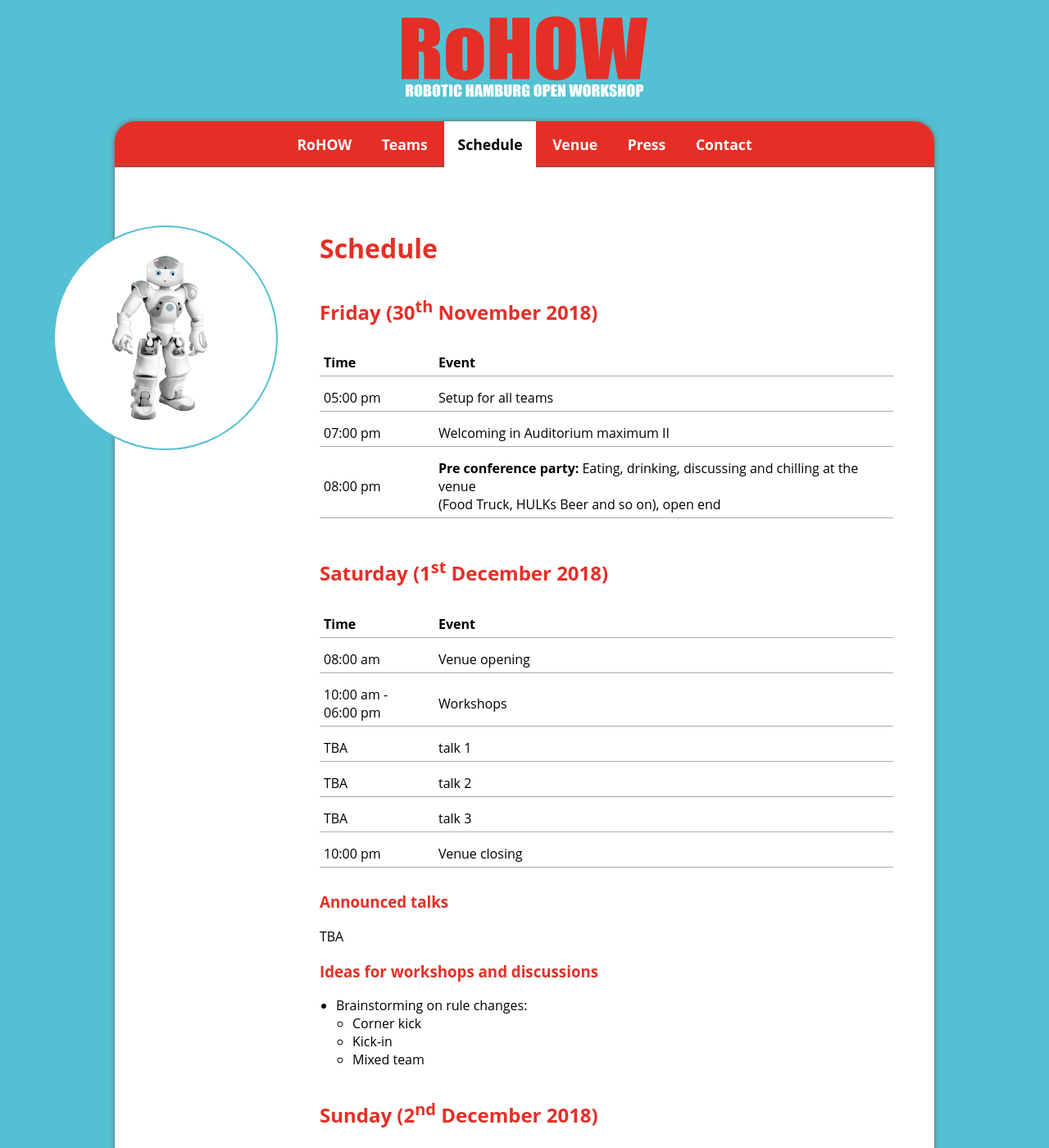
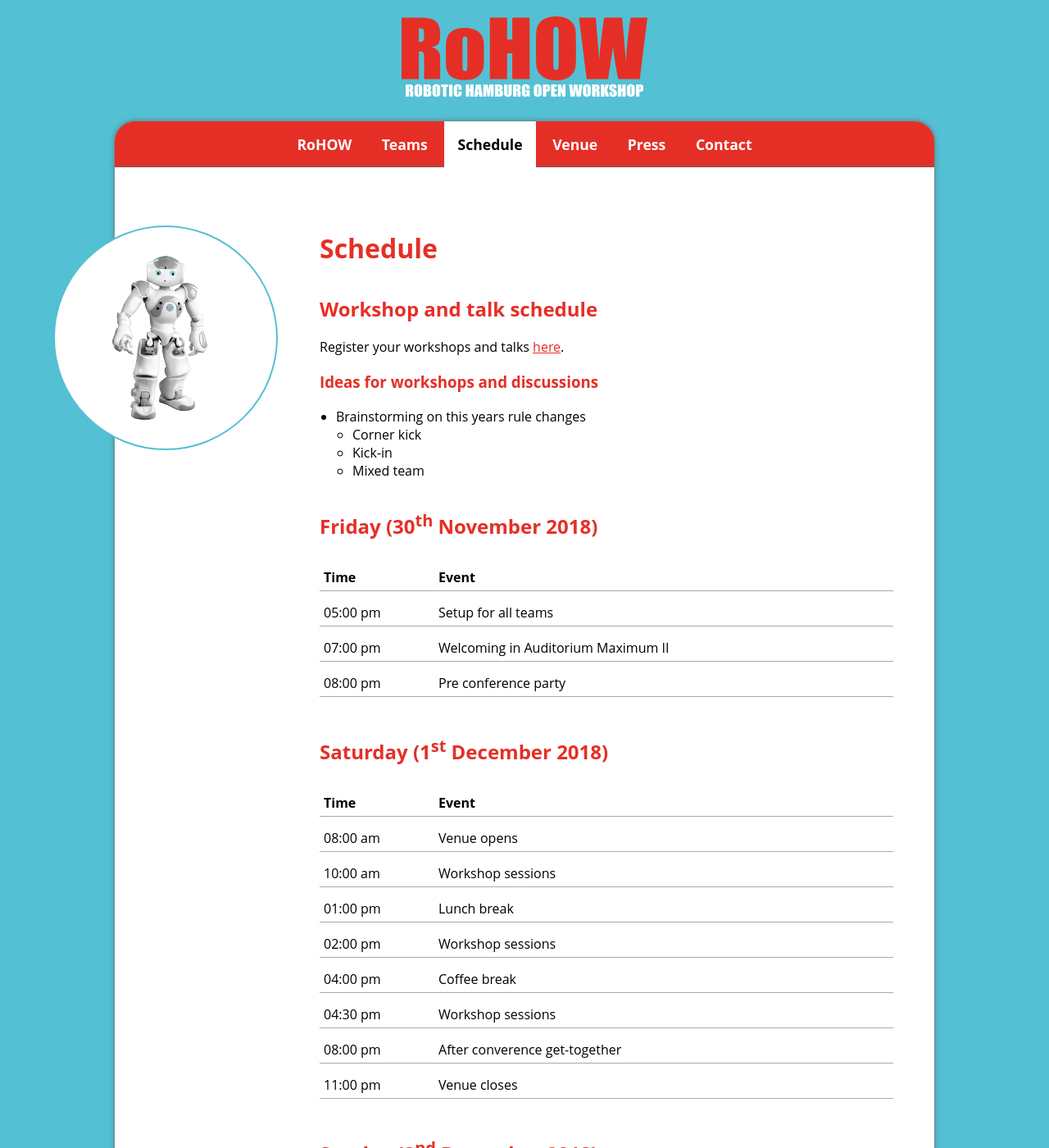
Before and after one commit to RHOrga/rhorga.github.io, a Jekyll site: the page built from 2018/en/schedule.md, in a window 1280 px wide and 1400 px high. Shown: the whole window at 82% size. Built offline with Jekyll 4.4.1, drawn with Linux system fonts in a browser that asks for light colours; some of the changed text lies outside the part shown.

Commit message:
Update schedule

```diff
--- a/2018/en/schedule.md
+++ b/2018/en/schedule.md
@@ -2,49 +2,55 @@
 title: Schedule
 layout: default-en-only-2018
 ---
+
+## Workshop and talk schedule
+
+Register your workshops and talks <a href="https://www.rohow.de/mopad">here</a>.
+
+### Ideas for workshops and discussions
+
+- Brainstorming on this years rule changes
+  - Corner kick
+  - Kick-in
+  - Mixed team
 
 ## Friday (30<sup>th</sup> November 2018)
 
 | Time     | Event                              |
 | :------  | :-------                           |
 | 05:00 pm | Setup for all teams                |
-| 07:00 pm | Welcoming in Auditorium maximum II |
-| 08:00 pm | **Pre conference party:** Eating, drinking, discussing and chilling at the venue <br>(Food Truck, HULKs Beer and so on), open end |
+| 07:00 pm | Welcoming in Auditorium Maximum II |
+| 08:00 pm | Pre conference party               |
 {: class="schedule"}
 
 ## Saturday (1<sup>st</sup> December 2018)
 
-| Time                   | Event                      |
-| :------                | :-------                   |
-| 08:00 am               | Venue opening              |
-| 10:00 am -<br>06:00 pm | Workshops                  |
-| TBA                    | talk 1                     |
-| TBA                    | talk 2                     |
-| TBA                    | talk 3                     |
-| 10:00 pm               | Venue closing              |
+| Time     | Event                         |
+| :------  | :-------                      |
+| 08:00 am | Venue opens                   |
+| 10:00 am | Workshop sessions             |
+| 01:00 pm | Lunch break                   |
+| 02:00 pm | Workshop sessions             |
+| 04:00 pm | Coffee break                  |
+| 04:30 pm | Workshop sessions             |
+| 08:00 pm | After converence get-together |
+| 11:00 pm | Venue closes                  |
+{: class="schedule"}
+
+## Sunday (2<sup>nd</sup> December 2018)
+
+| Time     | Event             |
+| :------  | :-------          |
+| 08:00 am | Venue opens       |
+| 10:00 am | Workshop sessions |
+| 01:00 pm | Lunch break       |
+| 02:00 pm | Workshop sessions |
+| 04:00 pm | Coffee break      |
+| 04:30 pm | Workshop sessions |
+| 06:00 pm | Converence end    |
 {: class="schedule"}
 
 ### Announced talks
 
-TBA
-
-### Ideas for workshops and discussions
-
-- Brainstorming on rule changes:
-  - Corner kick
-  - Kick-in
-  - Mixed team
-
-## Sunday (2<sup>nd</sup> December 2018)
-
-There will be **no** public event this year.
-
-| Time     | Event                                    |
-| :-       | :-                                       |
-| 08:00 am | Venue opening                            |
-| 10:00 am -<br>04:00 pm | Workshops                  |
-| TBA                    | talk 1                     |
-| TBA                    | talk 2                     |
-| TBA                    | talk 3                     |
-| 06:00 pm | Deconstruction                                                               |
-{: class="schedule"}
+* **Michael Niesyto (Basler AG)**
+[TBA] TBA
```
